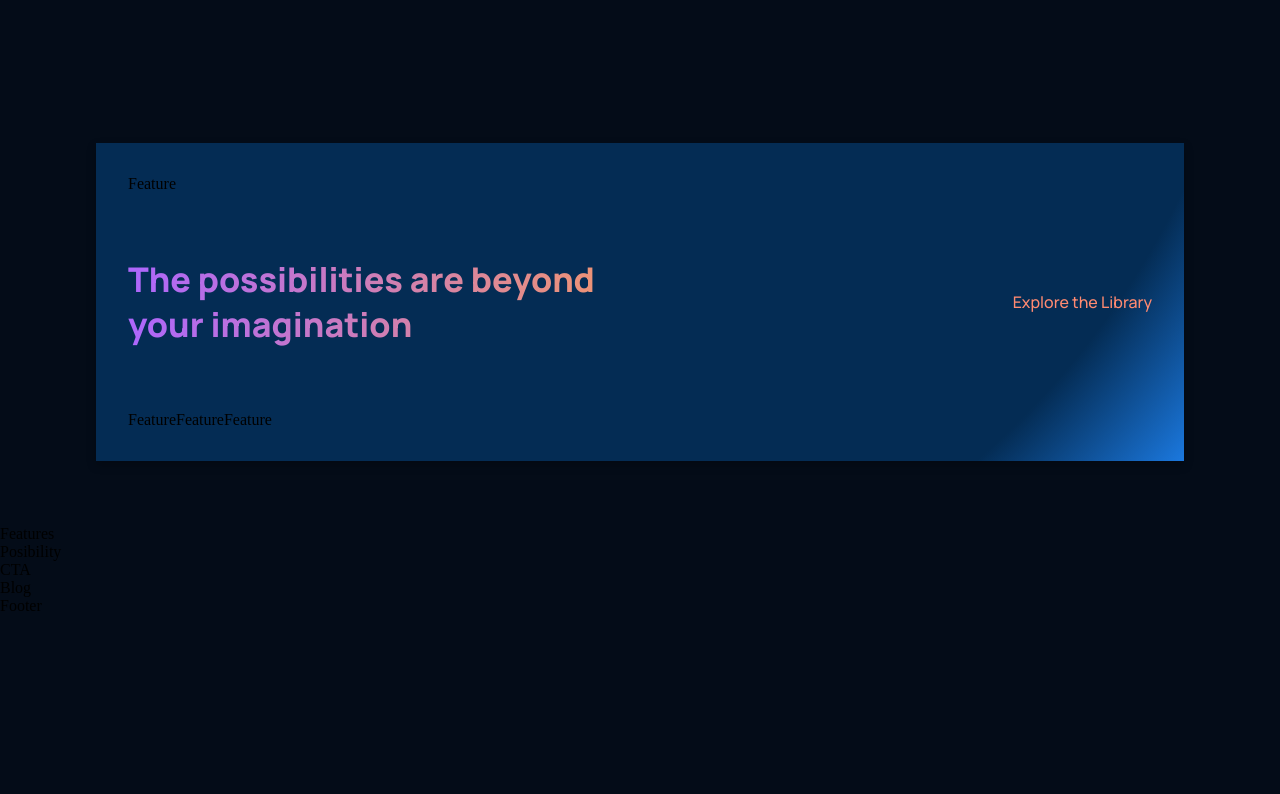
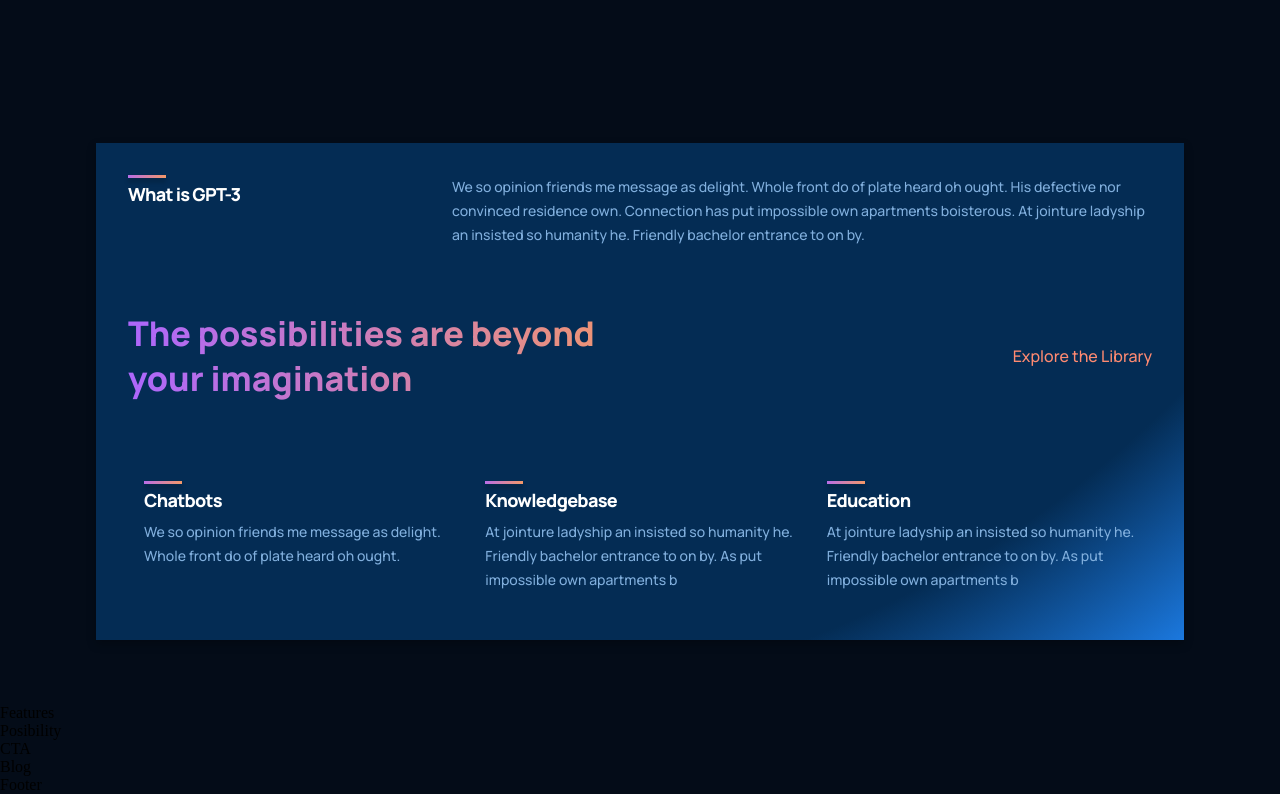
Before and after one commit to yasir-isse/gpt3-tech-site, a React (Create React App) app: page / in a window 1280 px wide. Shown: the part 953-1747 px from the top of the page. Before the commit the page ends 1568 px from the top, so only its background shows below. Built offline with nearby package versions, Linux system fonts and the light colour scheme.

Commit message:
finish feature component logic & styles

```diff
--- a/src/components/feature/Feature.jsx
+++ b/src/components/feature/Feature.jsx
@@ -1,7 +1,16 @@
 import React from "react";
+import "./feature.css";
 
-const Feature = () => {
-  return <div>Feature</div>;
-};
+const Feature = ({ title, text }) => (
+  <div className="gpt3__features-container__feature">
+    <div className="gpt3__features-container__feature-title">
+      <div />
+      <h1>{title}</h1>
+    </div>
+    <div className="gpt3__features-container_feature-text">
+      <p>{text}</p>
+    </div>
+  </div>
+);
 
 export default Feature;
--- /dev/null
+++ b/src/components/feature/feature.css
@@ -0,0 +1,62 @@
+.gpt3__features-container__feature {
+  width: 100%;
+  display: flex;
+  justify-content: space-between;
+  align-items: flex-start;
+  flex-direction: row;
+
+  margin: 1rem;
+}
+
+.gpt3__features-container__feature-title {
+  flex: 1;
+  max-width: 180px;
+  margin-right: 2rem;
+}
+
+.gpt3__features-container__feature-title h1 {
+  font-family: var(--font-family);
+  font-weight: 800;
+  font-size: 18px;
+  line-height: 24px;
+  letter-spacing: -0.04em;
+  color: #fff;
+}
+
+.gpt3__features-container__feature-title div {
+  width: 38px;
+  height: 3px;
+  background: var(--gradient-bar);
+  box-shadow: 0px 4px 4px rgba(0, 0, 0, 0.25);
+  margin-bottom: 0.25rem;
+}
+
+.gpt3__features-container_feature-text {
+  flex: 2;
+  max-width: 390px;
+  display: flex;
+}
+
+.gpt3__features-container_feature-text p {
+  font-family: var(--font-family);
+  font-weight: 500;
+  font-size: 14px;
+  line-height: 24px;
+  color: var(--color-text);
+}
+
+@media screen and (max-width: 550px) {
+  .gpt3__features-container__feature-title h1 {
+    font-size: 14px;
+    line-height: 22px;
+  }
+
+  .gpt3__features-container_feature-text p {
+    font-size: 12px;
+    line-height: 20px;
+  }
+
+  .gpt3__features-container__feature {
+    margin: 1rem 0;
+  }
+}
```
